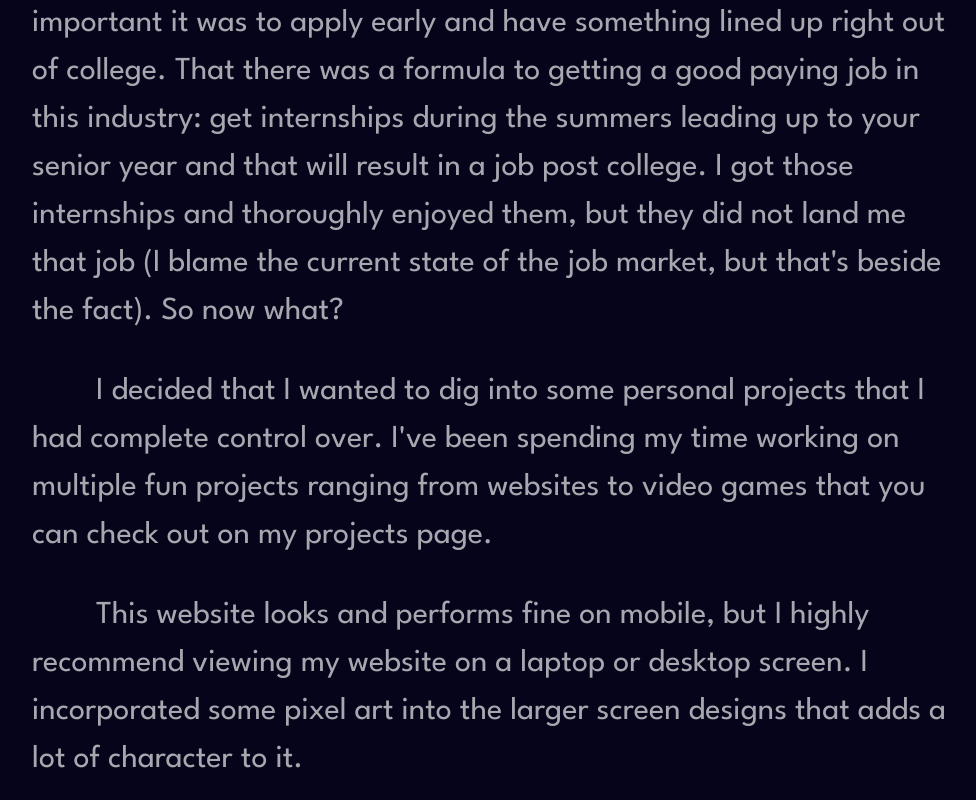
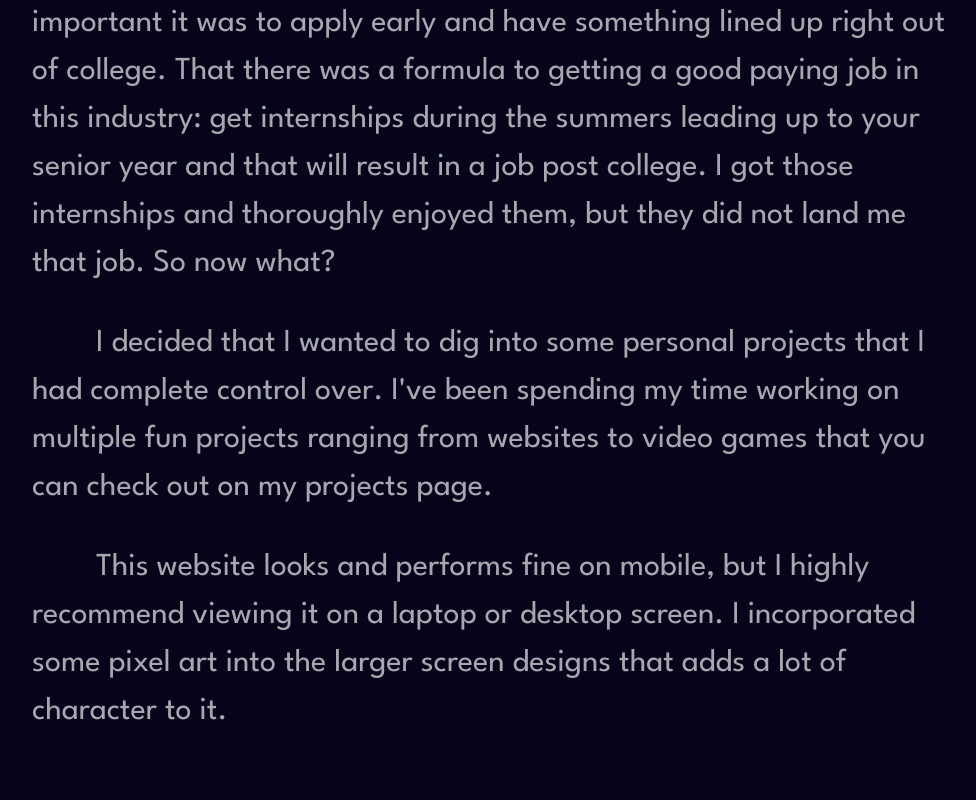
Before and after one commit to 907riley/svelte-portfolio, a Svelte app in the folder portfolio/: page / in a window 1280 px wide. Shown: the part 528-1328 px from the top of the page, without its empty margins (140-1116 px from the left). After the commit the page ends 1280 px from the top, so only its background shows below. Built offline with nearby package versions, Linux system fonts and the light colour scheme; a web font is replaced by a local one.

Commit message:
couple typo fixes

```diff
--- a/portfolio/src/pages/Home.svelte
+++ b/portfolio/src/pages/Home.svelte
@@ -5,13 +5,13 @@
         <p>907riley@gmail.com</p>
     </div>
     <p class="paragraph-wrapper">
-        May 2023 I graduated college with a degree in computer science in a slight state of panic because I didn't have a job lined up. Throughout college, professors and advisors had told me how important it was to apply early and have something lined up right out of college. That there was a formula to getting a good paying job in this industry: get internships during the summers leading up to your senior year and that will result in a job post college. I got those internships and thoroughly enjoyed them, but they did not land me that job (I blame the current state of the job market, but that's beside the fact). So now what?
+        May 2023 I graduated college with a degree in computer science in a slight state of panic because I didn't have a job lined up. Throughout college, professors and advisors had told me how important it was to apply early and have something lined up right out of college. That there was a formula to getting a good paying job in this industry: get internships during the summers leading up to your senior year and that will result in a job post college. I got those internships and thoroughly enjoyed them, but they did not land me that job. So now what?
     </p>
     <p class="paragraph-wrapper">
         I decided that I wanted to dig into some personal projects that I had complete control over. I've been spending my time working on multiple fun projects ranging from websites to video games that you can check out on my projects page.
     </p>
     <p class="paragraph-wrapper">
-        This website looks and performs fine on mobile, but I highly recommend viewing my website on a laptop or desktop screen. I incorporated some pixel art into the larger screen designs that adds a lot of character to it.
+        This website looks and performs fine on mobile, but I highly recommend viewing it on a laptop or desktop screen. I incorporated some pixel art into the larger screen designs that adds a lot of character to it.
     </p>
 
 </div>
```
